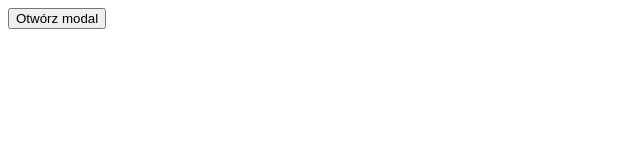
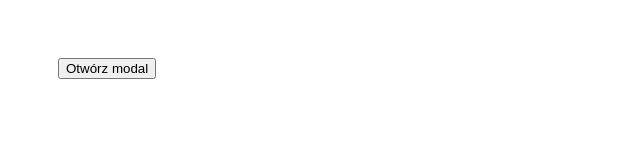
Before and after one commit to ideschool/shop_front, a website: page src/modal.html in a window 1280 px wide. Shown: the whole page, without its empty margins (0-640 px from the left). Drawn offline with nearby package versions, Linux system fonts and the light colour scheme; files that its build step writes are made by us from their sources.

Commit message:
Fixed styles.

```diff
--- a/src/modal.html
+++ b/src/modal.html
@@ -3,7 +3,7 @@
 <head>
     <meta charset="UTF-8">
     <title>Modal example</title>
-    <link rel="stylesheet" href="modal.css">
+    <link rel="stylesheet" href="style.css">
 </head>
 <body>
 <div id="example-modal-content" class="modal-html-content">Modal content by html</div>
--- /dev/null
+++ b/src/scss/style.scss
@@ -0,0 +1,2 @@
+@import "modal";
+@import "tooltip";
```
Also changed, not shown: src/scss/_modal.scss (renamed from src/scss/modal.scss), src/scss/_tooltip.scss (renamed from src/scss/tooltip.scss).
